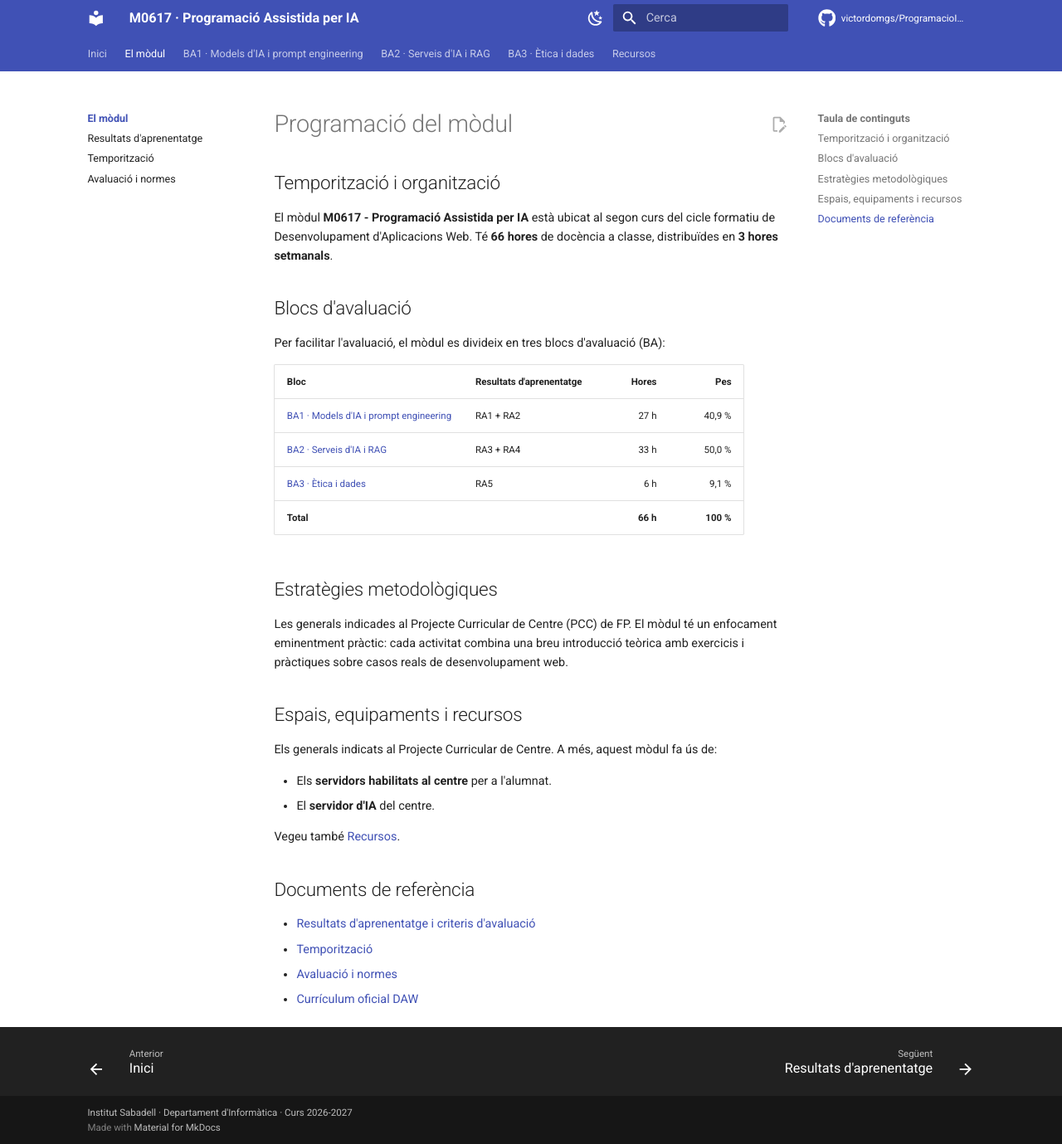
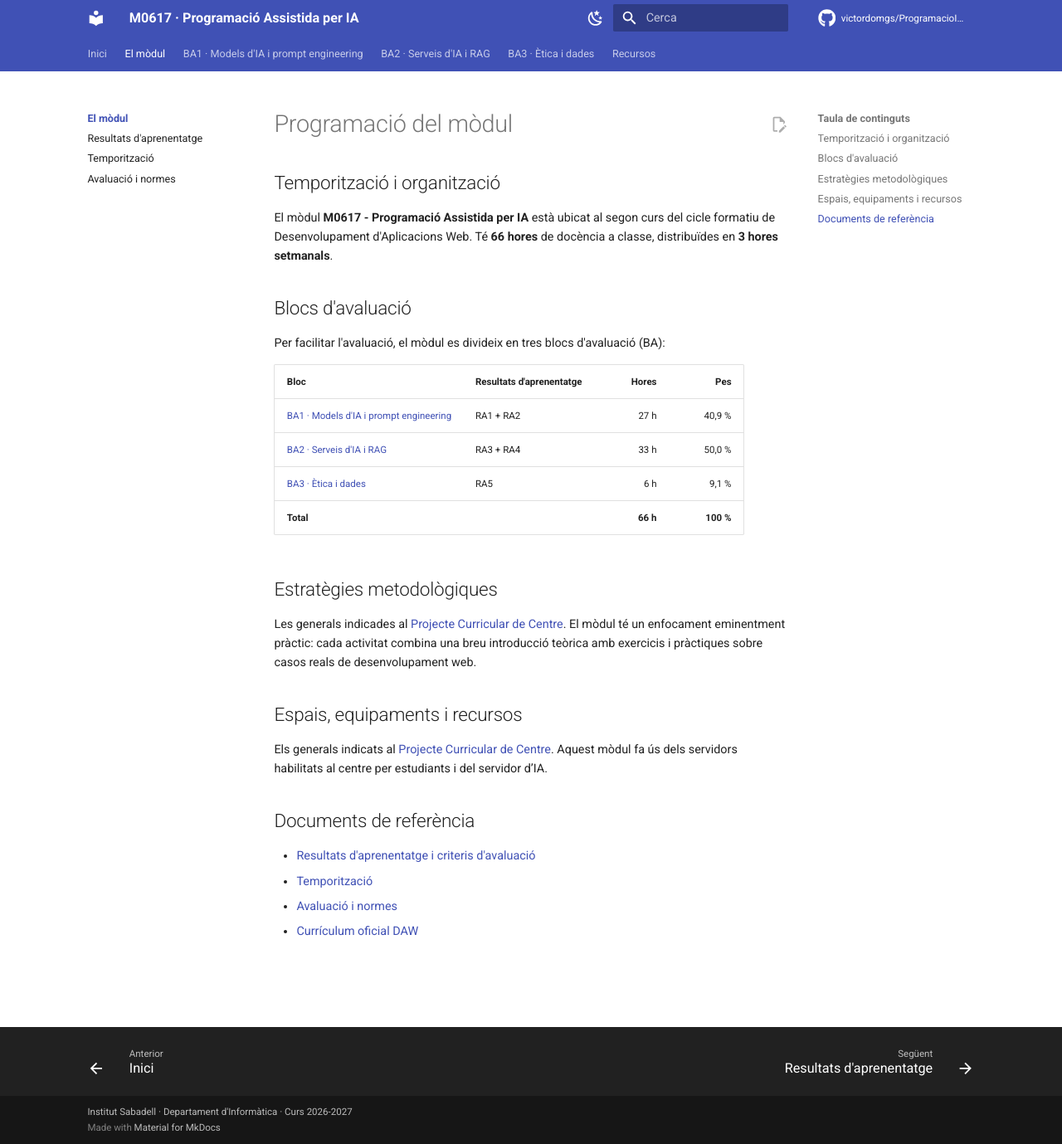
Before and after one commit to victordomgs/ProgramacioIADAW, an MkDocs documentation site: the page built from docs/modul/index.md, in a window 1280 px wide and 1379 px high. Shown: the whole window at 83% size. Built offline with MkDocs 1.6.1 and Material for MkDocs 9.7.7, drawn with Linux system fonts in a browser that asks for light colours; comment, search, counter and statistics services are not loaded.

Commit message:
Update index.md

```diff
--- a/docs/modul/index.md
+++ b/docs/modul/index.md
@@ -17,16 +17,11 @@ Per facilitar l'avaluació, el mòdul es divideix en tres blocs d'avaluació (BA
 
 ## Estratègies metodològiques
 
-Les generals indicades al Projecte Curricular de Centre (PCC) de FP. El mòdul té un enfocament eminentment pràctic: cada activitat combina una breu introducció teòrica amb exercicis i pràctiques sobre casos reals de desenvolupament web.
+Les generals indicades al [Projecte Curricular de Centre](https://docs.google.com/document/d/1p0tsldhs6W2PjTNaKHRlUGbQ4Z-xtwIzZMSvhXFPgTw/edit?tab=t.0). El mòdul té un enfocament eminentment pràctic: cada activitat combina una breu introducció teòrica amb exercicis i pràctiques sobre casos reals de desenvolupament web.
 
 ## Espais, equipaments i recursos
 
-Els generals indicats al Projecte Curricular de Centre. A més, aquest mòdul fa ús de:
-
-- Els **servidors habilitats al centre** per a l'alumnat.
-- El **servidor d'IA** del centre.
-
-Vegeu també [Recursos](../recursos/index.md).
+Els generals indicats al [Projecte Curricular de Centre](https://docs.google.com/document/d/1p0tsldhs6W2PjTNaKHRlUGbQ4Z-xtwIzZMSvhXFPgTw/edit?tab=t.0). Aquest mòdul fa ús dels servidors habilitats al centre per estudiants i del servidor d’IA.
 
 ## Documents de referència
 
```
